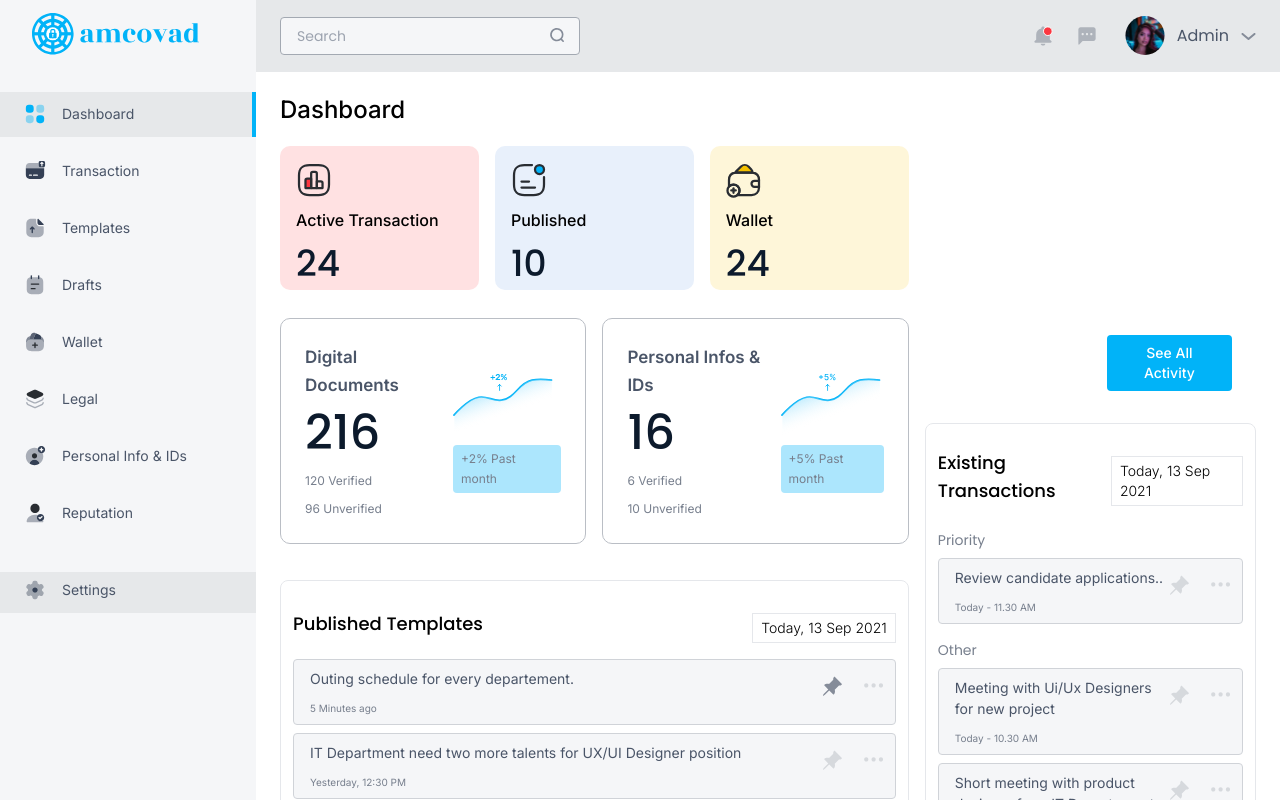
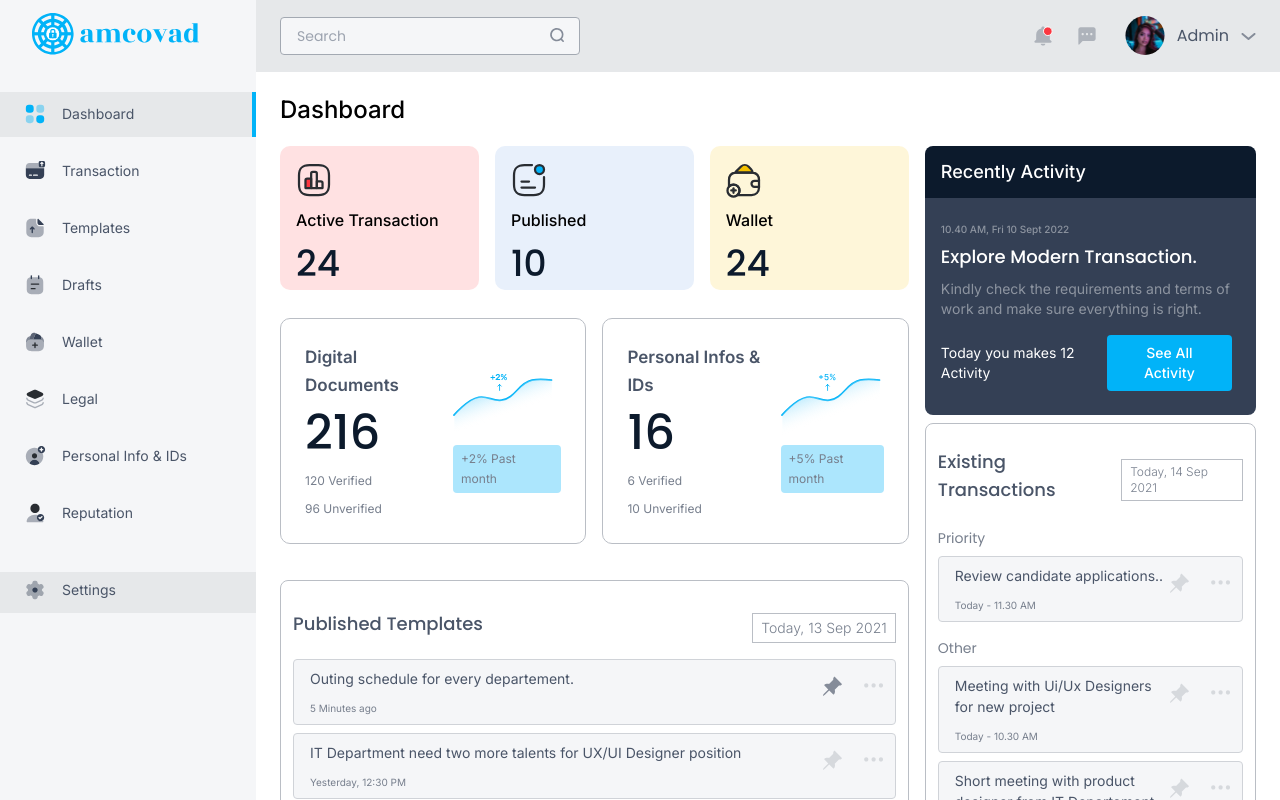
Before and after one commit to RACHID-WEBDEV/amcovad-frontend, a Next.js app: page /dashboard in a window 1280 px wide. Built offline with nearby package versions, Linux system fonts and the light colour scheme; a web font is replaced by a local one.

Commit message:
Modified changes to Dashboard

```diff
--- a/pages/dashboard.js
+++ /dev/null
@@ -1,121 +0,0 @@
-import React from 'react';
-import DashboardLayout from '../components/dashboard/DashboardLayout';
-import { coloredData, graphData, listData, transactData } from '@/data/dashboard/index';
-import { ColoredCard, GraphCard, ListCard } from '@/components/dashboard/component/index';
-
-import { Button } from '../components';
-function Dashboard() {
-  return (
-    <>
-      <DashboardLayout title="Dashboard">
-        <main className="h-screen w-full pb-36 pt-4 px-2 lg:px-4 lg:pt-2">
-          <div className="flex flex-wrap">
-            <div className="w-full lg:w-[65%] mb-16 ">
-              <div className="flex flex-wrap">
-                {coloredData.map(({ backgroundColor, icon, title, total }, index) => {
-                  return (
-                    <ColoredCard
-                      key={index}
-                      backgroundColor={backgroundColor}
-                      title={title}
-                      icon={icon}
-                      total={total}
-                    />
-                  );
-                })}
-              </div>
-
-              <div className="flex flex-wrap">
-                {graphData.map(({ amount, graph, monthStat, title, verified, unverified }, index) => {
-                  return (
-                    <GraphCard
-                      key={index}
-                      amount={amount}
-                      graph={graph}
-                      monthStat={monthStat}
-                      title={title}
-                      verified={verified}
-                      unverified={unverified}
-                    />
-                  );
-                })}
-              </div>
-              <div className="lg:p-2">
-                <div className=" rounded-lg w-full mt-2 border border-amcovad-secondary-200 py-6 relative overflow-hidden">
-                  <div className="px-3">
-                    <div className="w-full flex items-center justify-between mb-4">
-                      <p className="text-amcovad-secondary-700 text-lg font-medium font-Poppins">Published Templates</p>
-                      <p className="flex items-center text-sm font-light py-1 px-2 border border-amcovad-secondary-200 hover:text-amcovad-secondary-700 text-amcovad-secondary-500 ">
-                        Today, 13 Sep 2021
-                      </p>
-                    </div>
-                    <div className="scrollbar max-h-60 overflow-y-auto ">
-                      {listData.map(({ date, pinned, text }, index) => {
-                        return <ListCard key={`listData-${index}`} date={date} pinned={pinned} text={text} />;
-                      })}
-                    </div>
-                  </div>
-                  <div className="w-full p-2.5 bg-amcovad-white border rounded-b-lg border-amcovad-secondary-200 absolute bottom-0 z-30">
-                    <p className="text-center text-amcovad-primary-400 font-Inter text-[15px]">See All Announcement</p>
-                  </div>
-                </div>
-              </div>
-            </div>
-            <div className="w-full lg:w-[35%] ">
-              <div className="m-2 ">
-                <div className="flex py-3 bg-amcovad-tertiary rounded-t-lg text-white text-lg px-4 font-medium">
-                  <p>Recently Activity</p>
-                </div>
-                <div>
-                  <div className="rounded-b-lg p-2 flex 2xl:items-start w-full bg-amcovad-secondary-700">
-                    <div className="w-full text-white font-Poppins px-2 py-4">
-                      <div className=" w-full mb-4">
-                        <p className="text-[0.625rem] text-amcovad-secondary-400 font-Inter font-medium">
-                          10.40 AM, Fri 10 Sept 2022
-                        </p>
-                        <h1 className="font-medium font-Poppins text-lg my-1.5">Explore Modern Transaction. </h1>
-                        <p className="my-2 text-sm text-amcovad-secondary-400">
-                          Kindly check the requirements and terms of work and make sure everything is right.
-                        </p>
-                      </div>
-                      <div className="flex items-center justify-between">
-                        <p className=" text-sm font-normal">Today you makes 12 Activity</p>
-                        <Button className="px-2.5 py-1.5 text-sm font-medium lg:text-xs xl:text-sm capitalize">
-                          See All Activity
-                        </Button>
-                      </div>
-                    </div>
-                  </div>
-                </div>
-                <div className=" rounded-lg w-full mt-2 border border-amcovad-secondary-200 py-6 relative overflow-hidden">
-                  <div className="px-3">
-                    <div className="w-full flex items-center justify-between mb-4">
-                      <p className="text-amcovad-secondary-700 text-lg font-medium font-Poppins">
-                        Existing Transactions
-                      </p>
-                      <p className="flex items-center text-sm font-light py-1 px-2 border border-amcovad-secondary-200 hover:text-amcovad-secondary-700 text-amcovad-secondary-500 ">
-                        Today, 13 Sep 2021
-                      </p>
-                    </div>
-                    <div className="scrollbar max-h-[23.5rem] overflow-y-auto ">
-                      {transactData.map(({ date, text, title }, index) => {
-                        return <ListCard key={`transactData-${index}`} title={title} date={date} text={text} />;
-                      })}
-                    </div>
-                  </div>
-                  <div className="w-full p-2.5 bg-amcovad-white border rounded-b-lg border-amcovad-secondary-200 absolute bottom-0 z-30">
-                    <p className="text-center text-amcovad-primary-400 font-Inter text-[15px]">
-                      Creat a New Transaction
-                    </p>
-                  </div>
-                </div>
-              </div>
-            </div>
-          </div>
-        </main>
-      </DashboardLayout>
-    </>
-  );
-}
-
-export default Dashboard;
--- a/schema/authSchema.js
+++ b/schema/authSchema.js
@@ -1,10 +1,4 @@
 import * as yup from 'yup';
-
-export const WeatherSchema = yup
-  .object({
-    location: yup.string().required('Location is required').min(3, 'Mininum 3 characters')
-  })
-  .required();
 
 export const SignInSchema = yup
   .object({
```
